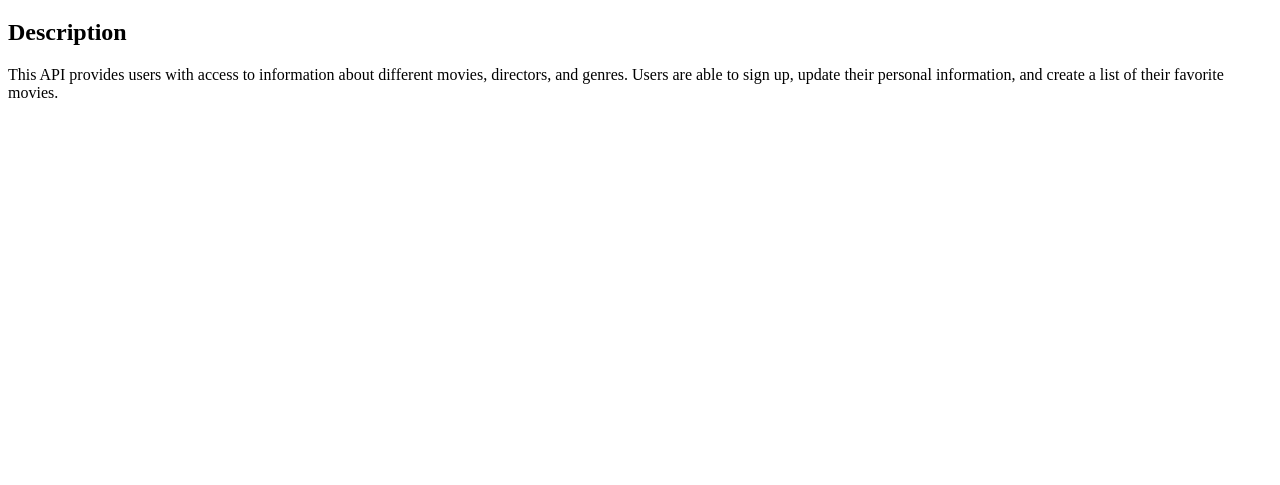
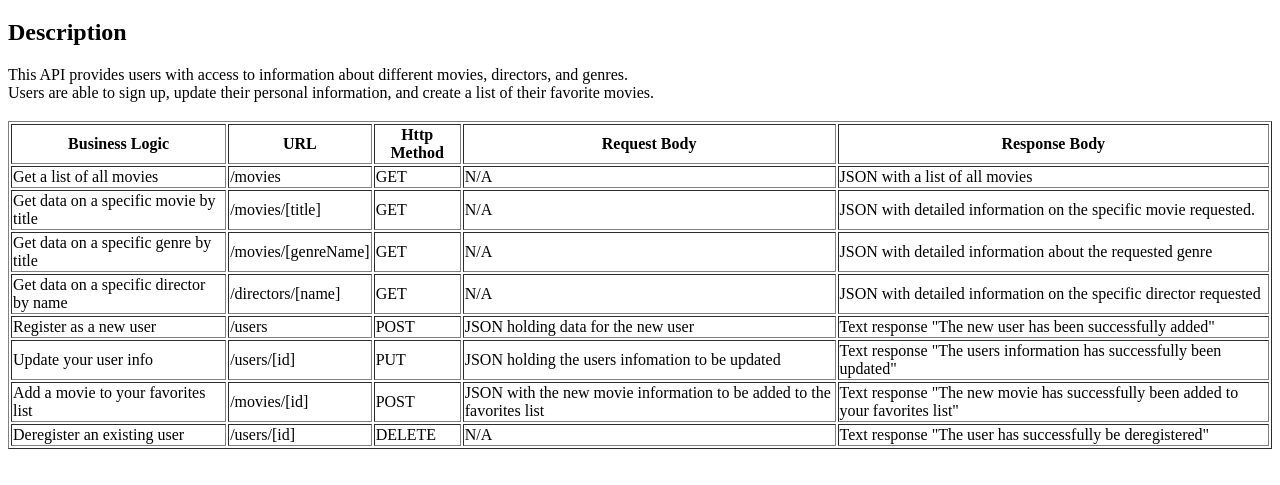
Before and after one commit to hallibentley/Movie-API, a website: page public/documentation.html in a window 1280 px wide. Shown: the part 61-546 px from the top of the page. Drawn offline with Linux system fonts and the light colour scheme.

Commit message:
Added documentation and requests

```diff
--- a/public/documentation.html
+++ b/public/documentation.html
@@ -9,8 +9,91 @@
     <h2 class="section-title">Description</h2>
     <p>
       This API provides users with access to information about different movies,
-      directors, and genres. Users are able to sign up, update their personal
-      information, and create a list of their favorite movies.
+      directors, and genres. <br />
+      Users are able to sign up, update their personal information, and create a
+      list of their favorite movies.
     </p>
+
+    <table border="1">
+      <thead>
+        <h3>
+          <th>Business Logic</th>
+          <th>URL</th>
+          <th>Http Method</th>
+          <th>Request Body</th>
+          <th>Response Body</th>
+        </h3>
+      </thead>
+      <tbody>
+        <tr>
+          <td>Get a list of all movies</td>
+          <td>/movies</td>
+          <td>GET</td>
+          <td>N/A</td>
+          <td>JSON with a list of all movies</td>
+        </tr>
+        <tr>
+          <td>Get data on a specific movie by title</td>
+          <td>/movies/[title]</td>
+          <td>GET</td>
+          <td>N/A</td>
+          <td>
+            JSON with detailed information on the specific movie requested.
+          </td>
+        </tr>
+        <tr>
+          <td>Get data on a specific genre by title</td>
+          <td>/movies/[genreName]</td>
+          <td>GET</td>
+          <td>N/A</td>
+          <td>JSON with detailed information about the requested genre</td>
+        </tr>
+        <tr>
+          <td>Get data on a specific director by name</td>
+          <td>/directors/[name]</td>
+          <td>GET</td>
+          <td>N/A</td>
+          <td>
+            JSON with detailed information on the specific director requested
+          </td>
+        </tr>
+        <tr>
+          <td>Register as a new user</td>
+          <td>/users</td>
+          <td>POST</td>
+          <td>JSON holding data for the new user</td>
+          <td>Text response "The new user has been successfully added"</td>
+        </tr>
+        <tr>
+          <td>Update your user info</td>
+          <td>/users/[id]</td>
+          <td>PUT</td>
+          <td>JSON holding the users infomation to be updated</td>
+          <td>
+            Text response "The users information has successfully been updated"
+          </td>
+        </tr>
+        <tr>
+          <td>Add a movie to your favorites list</td>
+          <td>/movies/[id]</td>
+          <td>POST</td>
+          <td>
+            JSON with the new movie information to be added to the favorites
+            list
+          </td>
+          <td>
+            Text response "The new movie has successfully been added to your
+            favorites list"
+          </td>
+        </tr>
+        <tr>
+          <td>Deregister an existing user</td>
+          <td>/users/[id]</td>
+          <td>DELETE</td>
+          <td>N/A</td>
+          <td>Text response "The user has successfully be deregistered"</td>
+        </tr>
+      </tbody>
+    </table>
   </body>
 </html>
```
Also changed, not shown: index.js (+129 -7 lines).
